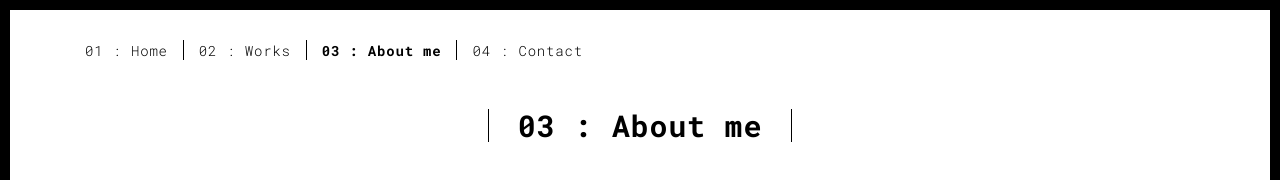
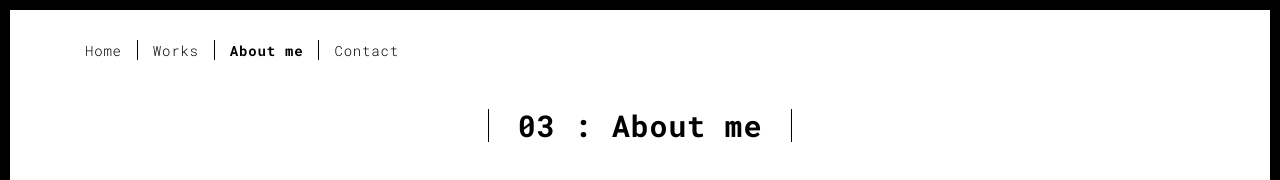
Before and after one commit to wkorpoi/Portfolio, a plain HTML site: page about.html in a window 1280 px wide. Shown: the top 180 px of the page. Drawn offline with Linux system fonts and the light colour scheme.

Commit message:
changed ugly numbers

```diff
--- a/about.html
+++ b/about.html
@@ -37,10 +37,10 @@
 
       <div class="collapse navbar-collapse" id="navbar-collapse">
         <ul class="nav navbar-nav ">
-          <li><a href="./index.html" title="">01 : Home</a></li>
-          <li><a href="./works.html" title="">02 : Works</a></li>
-          <li><a href="./about.html" title="">03 : About me</a></li>
-          <li><a href="./contact.html" title="">04 : Contact</a></li>
+          <li><a href="./index.html" title="">Home</a></li>
+          <li><a href="./works.html" title="">Works</a></li>
+          <li><a href="./about.html" title="">About me</a></li>
+          <li><a href="./contact.html" title="">Contact</a></li>
           <!-- <li><a href="./components.html" title="">05 : Components</a></li> -->
         </ul>
 
```
Also changed, not shown: index.html (+4 -4 lines), work.html (+4 -4 lines).
